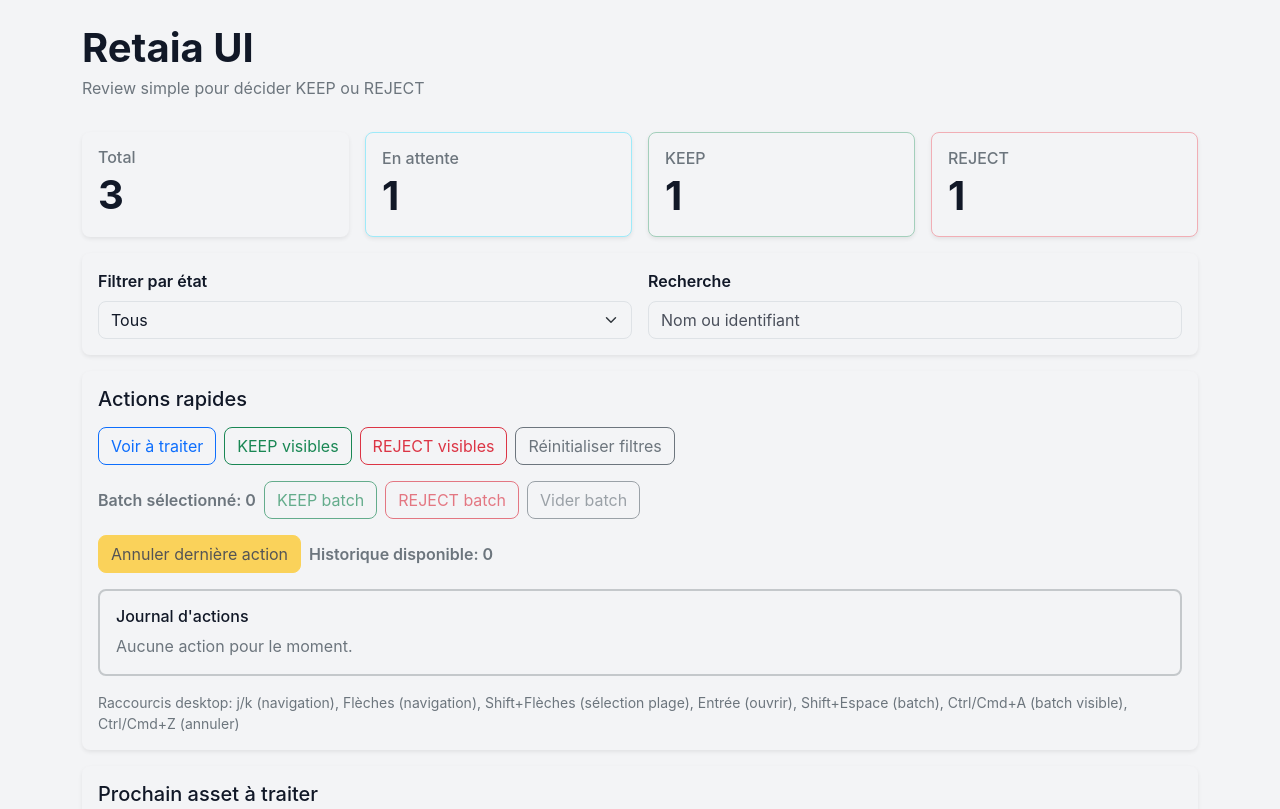
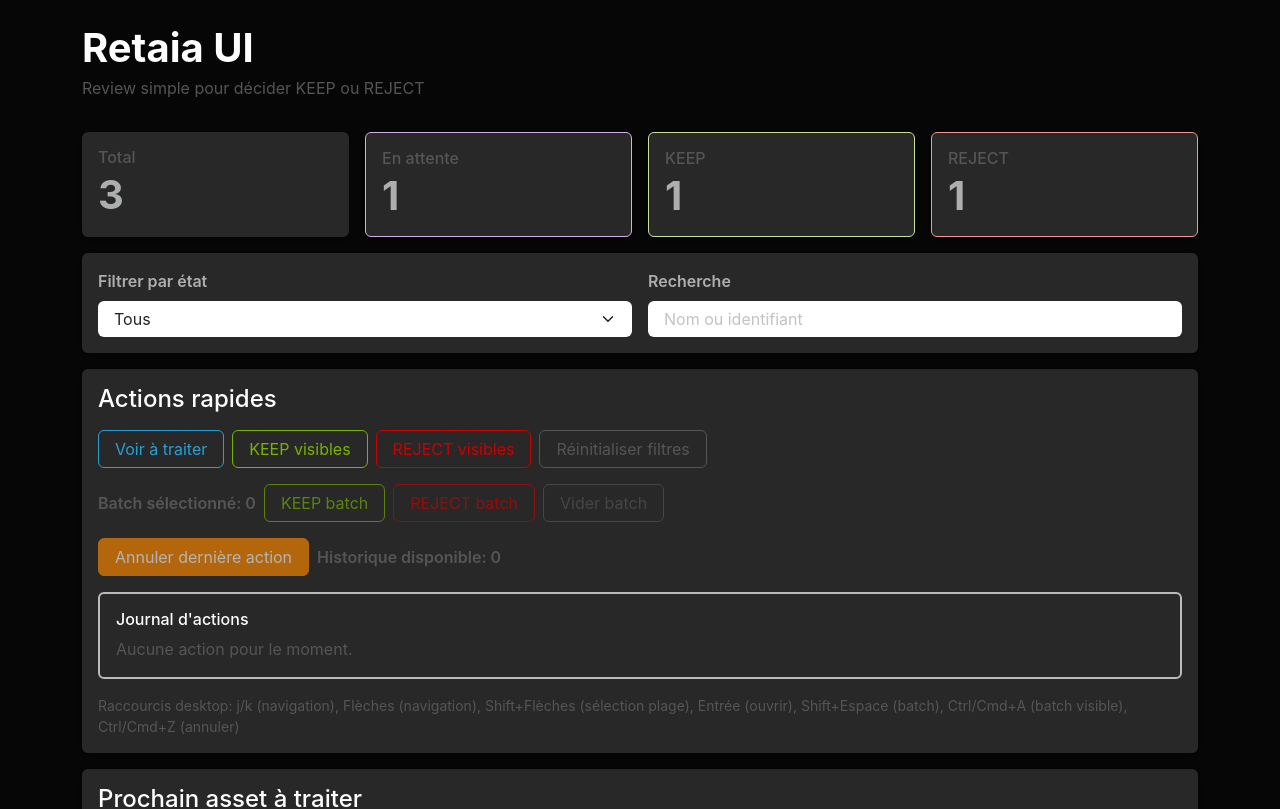
Before and after one commit to Retaia/retaia-ui, a React (Vite) app: page / in a window 1280 px wide. Shown: the top 809 px of the page. Built offline with nearby package versions, Linux system fonts and the light colour scheme.

Commit message:
feat(ui): apply bootswatch cyborg sass theme

```diff
--- a/bdd/step-definitions/smoke.steps.ts
+++ b/bdd/step-definitions/smoke.steps.ts
@@ -1,7 +1,8 @@
-import { After, Before, Given, Then, When } from '@cucumber/cucumber'
+import { After, Before, Given, setDefaultTimeout, Then, When } from '@cucumber/cucumber'
 import { chromium, expect, type Browser, type BrowserContext, type Page } from '@playwright/test'
 
 const APP_URL = 'http://127.0.0.1:4173'
+setDefaultTimeout(15000)
 
 let browser: Browser
 let context: BrowserContext
--- a/package.json
+++ b/package.json
@@ -22,6 +22,7 @@
   },
   "dependencies": {
     "bootstrap": "^5.3.8",
+    "bootswatch": "^5.3.8",
     "react": "^19.2.0",
     "react-dom": "^19.2.0",
     "sass": "^1.97.3"
--- a/src/index.scss
+++ b/src/index.scss
@@ -1,6 +1,5 @@
 $font-family-sans-serif: Inter, "Segoe UI", sans-serif;
-$body-bg: #f3f4f6;
-$body-color: #111827;
-$border-radius: 0.5rem;
 
+@import "bootswatch/dist/cyborg/variables";
 @import "bootstrap/scss/bootstrap";
+@import "bootswatch/dist/cyborg/bootswatch";
```
Also changed, not shown: 2 other files (tests, documents, lock files or other folders).
